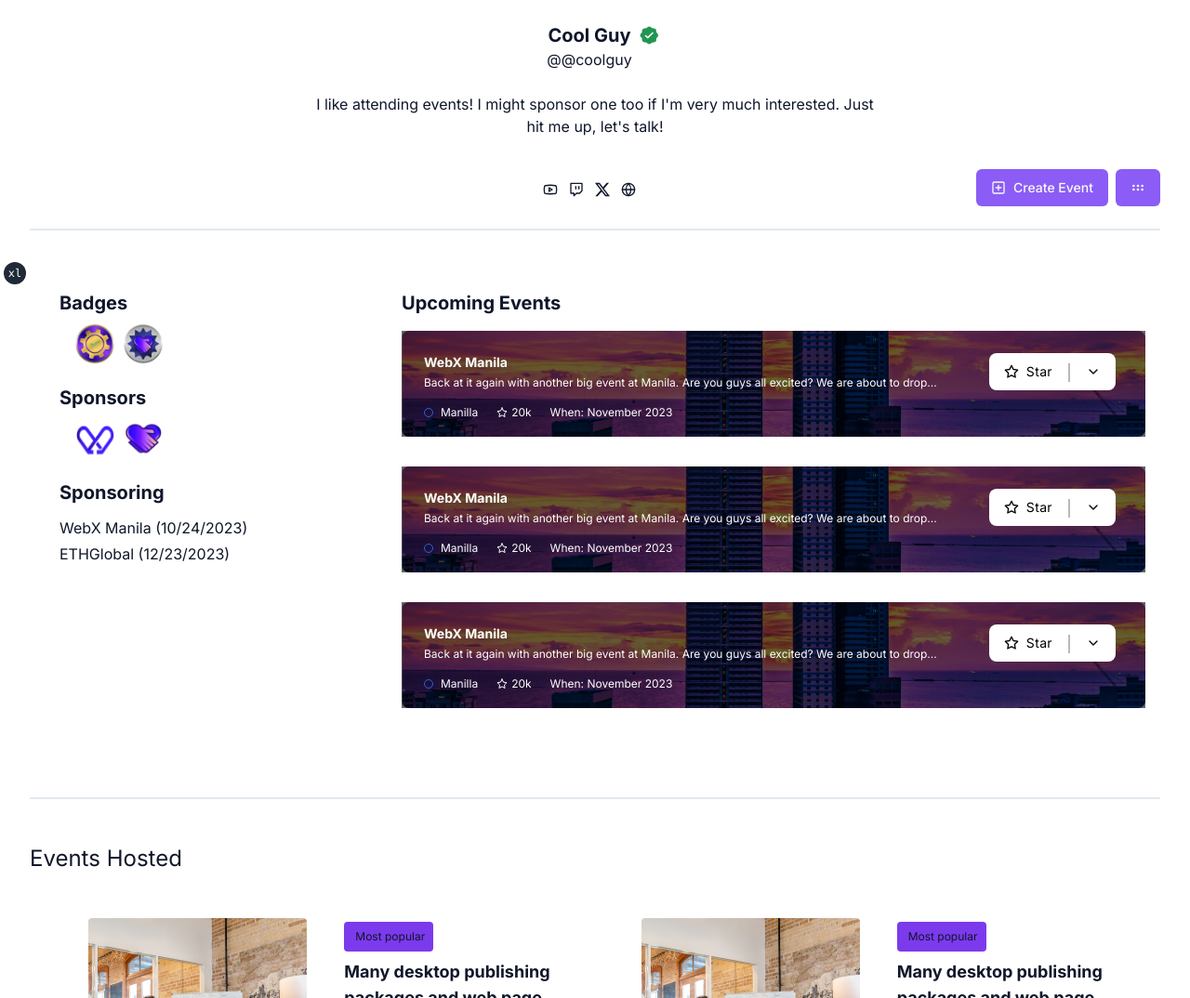
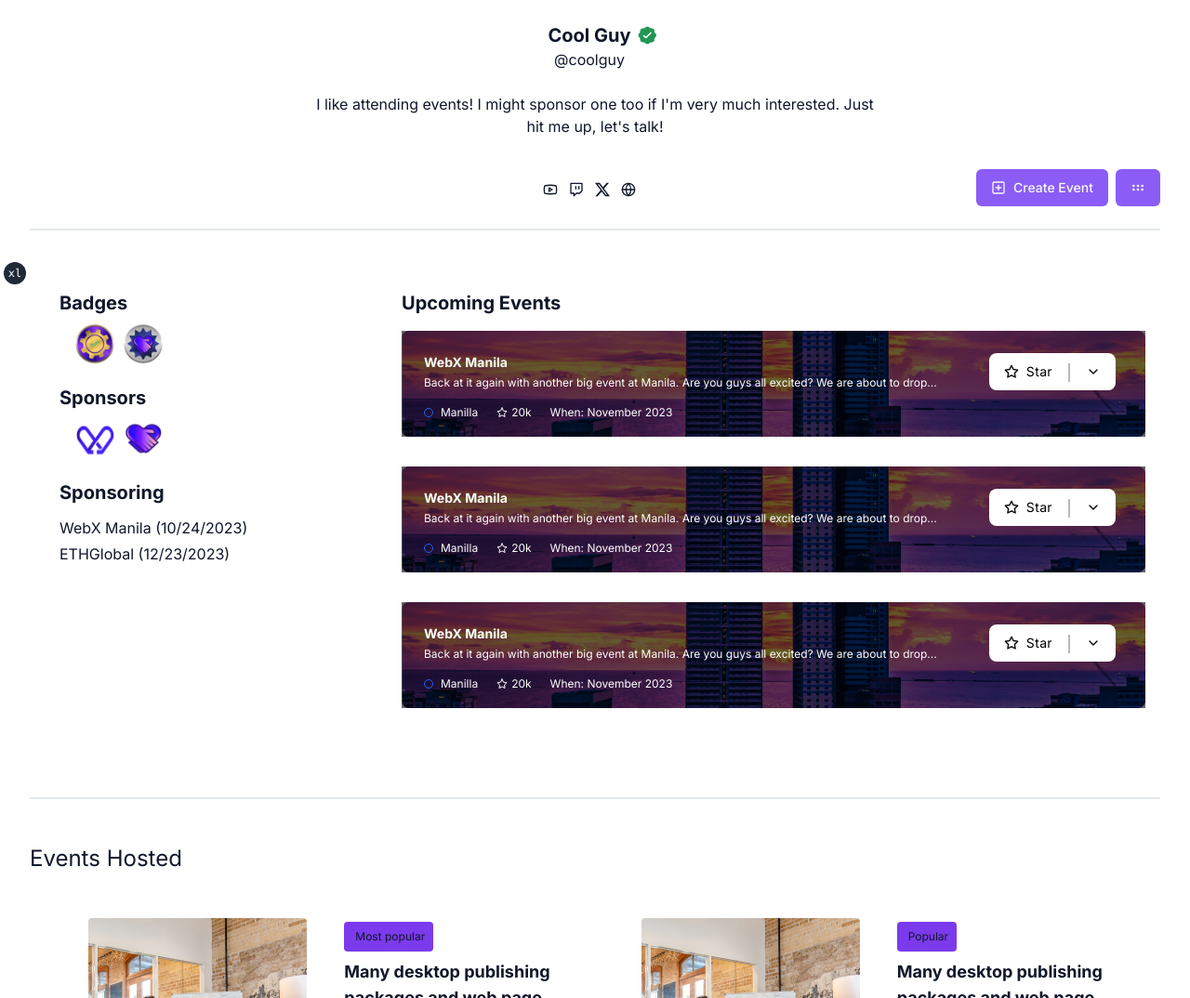
Before and after one commit to Guidlify/guidlify.com, a Next.js app: page /organization/user in a window 1280 px wide. Shown: the part 490-1564 px from the top of the page at 93% size. Built offline with nearby package versions, Linux system fonts and the light colour scheme.

Commit message:
chore: add blogPost tag width variation

```diff
--- a/app/organization/user/page.tsx
+++ b/app/organization/user/page.tsx
@@ -95,7 +95,7 @@ const eventHostedData = [
   },
   {
     imageSrc: "/organization/team.png",
-    tag: "Most popular",
+    tag: "Popular",
     title: "Many desktop publishing packages and web page",
     description:
       "Lorem ipsum dolor sit amet, consectetur adipiscing elit. Maecenas quis eros sed risus sollicitudin fringilla dictum in metus.",
@@ -119,7 +119,7 @@ const OrganizationPage = () => {
           <ProfileInfo
             name="Cool Guy"
             url="/organization/verified-user.png"
-            username="@coolguy"
+            username="coolguy"
             description="I like attending events! I might sponsor one too if I'm very much interested. Just hit me up, let's talk!"
           />
           <div className="flex w-full items-end xs:mt-8 xs:justify-center md:mt-[-30px] md:justify-end">
--- a/components/organization/blog-post.tsx
+++ b/components/organization/blog-post.tsx
@@ -1,5 +1,6 @@
 import Image from "next/legacy/image"
 
+import { cn } from "@/lib/utils"
 import { Avatar, AvatarFallback, AvatarImage } from "@/components/ui/avatar"
 
 interface BlogPostProps {
@@ -31,7 +32,11 @@ const BlogPost: React.FC<BlogPostProps> = ({
         />
       </div>
       <div className="flex w-[236px] flex-col space-y-1 pt-5">
-        <div className="mb-1 w-24 rounded-sm bg-violet-600 p-2 pl-3 text-xs">
+        <div
+          className={cn("mb-1 w-24 rounded-sm bg-violet-600 p-2 pl-3 text-xs", {
+            "w-16": tag === "Popular",
+          })}
+        >
           {tag}
         </div>
         <div className="line-clamp-2 pb-3 text-lg font-bold">{title}</div>
```
